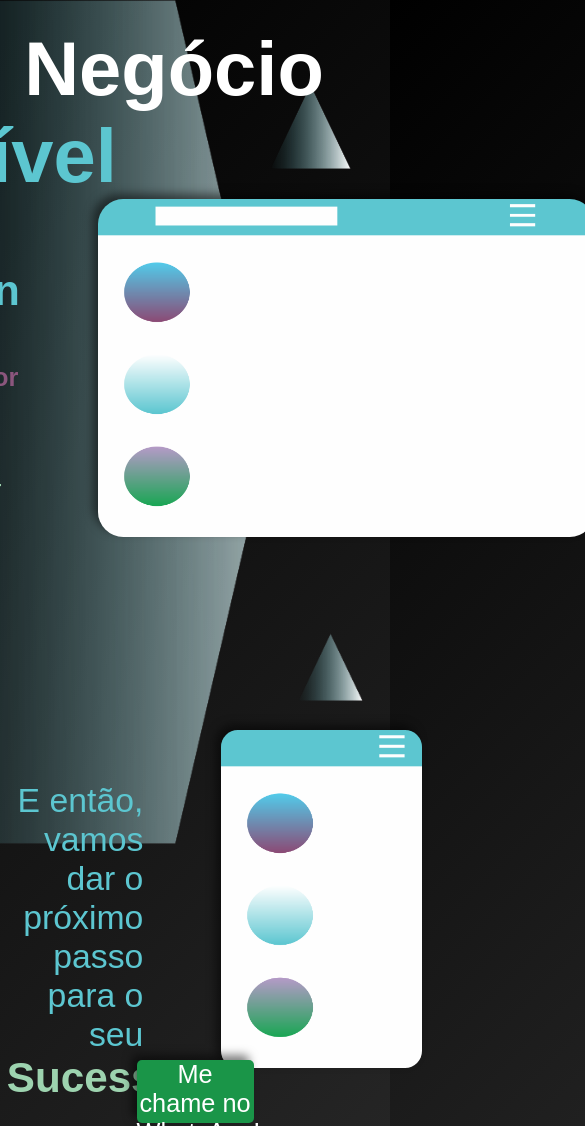
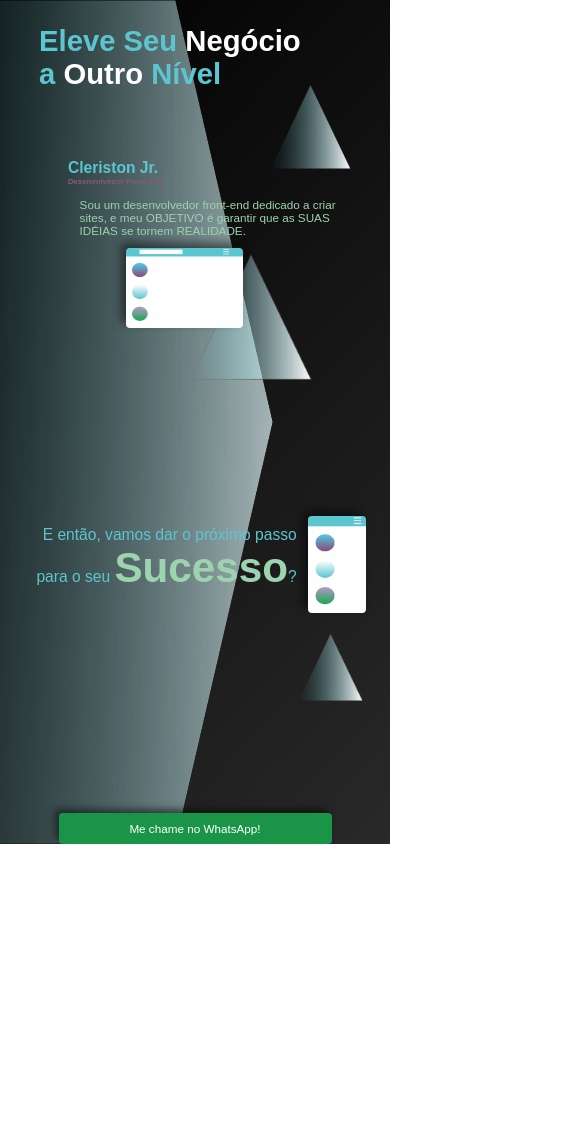
Before and after one commit to CleristonJr/Landing-Page-Front, a plain HTML site: page index.html in a window 390 px wide. Shown: the top 1126 px of the page, 585 px wide, since content can reach past the window. After the commit the page ends 844 px from the top, so only its background shows below. Drawn offline with Linux system fonts and the light colour scheme.

Commit message:
Update style.css

```diff
--- a/style.css
+++ b/style.css
@@ -7,10 +7,9 @@ body {
     font-family: 'Arial', sans-serif;
     display: flex;
     flex-direction: column;
-    height: 100%;
+    height: 100vh;
     width: 100vw;
     background: linear-gradient(135deg, #000, rgb(41, 41, 41));
-    align-items: center;
 
 }
 .background-image {
@@ -44,7 +43,7 @@ body {
     margin-top: 3vh;
     color: #5CC6D0;
     font-size: 6vh;
-    margin-left: -50vh;
+    margin-left: 10vw;
 }
 .titulo{
     color: white;
@@ -69,8 +68,9 @@ p {
     width:35vw ;
 }
 #representaDesk{
-    height: 40vh;
-    margin-left: 20vw;
+    height: auto;
+    width: 40vw;
+    margin-left: 15vw;
     box-shadow: -5px -5px 10px rgba(0, 0, 0, 0.5);
     border-radius: 3vh;
 }
@@ -122,3 +122,64 @@ footer {
     font-size: 14px;
     color: #ded8d8;
 }
+
+@media (max-width: 1080px) {
+    body{
+        display: flex;
+        flex-direction: column;
+        justify-content: center;
+        align-items: center;
+    }
+    #titulo{
+        text-align: left;
+        font-size: 5vw;
+        width: 70vw;
+        margin-left: -10vw;
+    }
+    #representaDesk{
+        height: auto;
+        width: 30vw;
+        border-radius: 1vw;
+    }
+    #representaMobile{
+        height: 25vw;
+        border-radius: 1vw;
+        margin: auto;
+    }
+    #chamada{
+        top: auto;
+        bottom: auto;
+        display: flex;
+        margin: auto;
+    }
+    #chamadaPara{
+        margin-top: 0vw;
+        margin-left: 0vw;
+        font-size: 4vw;
+    }
+    #apresentacao{
+        display: flex;
+        flex-direction: column;
+    }
+    h2{
+        font-size: 4vw;
+    }
+    h4{
+        font-size: 2vw;
+    }
+    p {
+        font-size: 3vw;
+        margin: 3vw;
+        width:70vw ;
+    }
+    .btn-whatsapp {
+        position: unset;
+        margin-top: 3vw;
+        width: 70vw;
+        height: 8vw;
+        border-radius: 1vw;
+        font-size: 3vw;
+        box-shadow: -1vw -1vw 2vw rgba(0, 0, 0, 0.5);
+
+    }
+}
```
